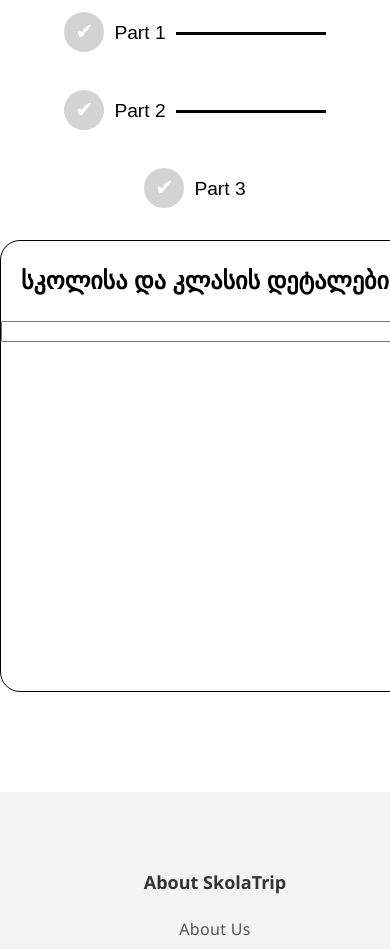
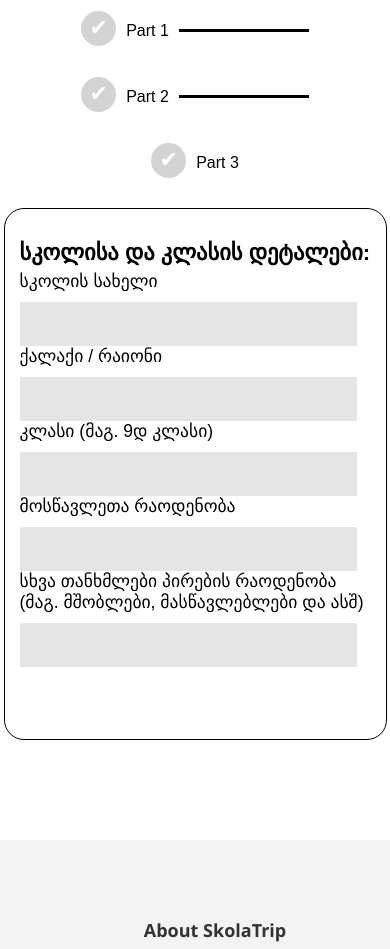
Before and after one commit to sabuka-dumbo/SkolaTrip, a Django app: page /classregister/ in a window 390 px wide; the page is wider, and only the part inside the window is pictured. Shown: the part 100-1049 px from the top of that part. Run offline with Django 5.2, Linux system fonts and the light colour scheme.

Commit message:
Aug 6, 2025, 8:31 PM

```diff
--- a/SkolaTrip/st/static/css/classregister.css
+++ b/SkolaTrip/st/static/css/classregister.css
@@ -52,20 +52,41 @@ body {
 
 .container{
     width: 500px;
-    height: 450px;
+    height: 500px;
     border: 1px solid;
     margin: auto;
     border-radius: 20px;
     margin-top: 20px;
     display: flex;
     flex-direction: column;
+    padding: 4px;
+    padding-left: 20px;
+
 }
 
 h1{
-    font-size: 1.5rem;
-    padding: 10px;
-    padding-left: 20px;
+    font-size: 1.6rem;
 }
+
+input{
+    background:#e5e5e5;
+    width: 95%;
+    height: 45px;
+    border: none;
+    margin-top: 10px;
+    font-size: 1rem;
+    outline: none;
+}
+
+label{
+    font-size: 1.1rem;
+    transform: translateY(4px);
+}
+
+form{
+    transform: translateY(-10px);
+}
+
 
 /* responsive */
 @media (max-width: 600px) {
@@ -113,3 +134,188 @@ h1{
         flex-direction: column;
     }
 }
+
+/* Responsive styling */
+@media (max-width: 600px) {
+    .container {
+        width: 90%;
+        padding: 15px;
+    }
+
+    h1 {
+        font-size: 1.4rem;
+    }
+
+    input {
+        height: 40px;
+        font-size: 0.9rem;
+    }
+
+    label {
+        font-size: 1rem;
+    }
+}
+
+@media (max-width: 900px) {
+    .container {
+        width: 90%;
+        padding: 15px;
+    }
+
+    h1 {
+        font-size: 1.4rem;
+    }
+
+    input {
+        height: 42px;
+    }
+
+    label {
+        font-size: 1.1rem;
+    }
+}
+
+/* For smaller screens like mobile */
+@media (max-width: 590px) {
+    .steps-sec {
+        flex-direction: column;
+        gap: 10px;
+    }
+
+    .step-circle {
+        width: 35px;
+        height: 35px;
+    }
+
+    .steps-div p {
+        font-size: 1rem;
+    }
+
+    .line {
+        width: 130px;
+    }
+}
+
+
+
+
+
+
+
+
+
+
+
+
+
+
+
+
+
+
+@media (max-width: 600px) {
+    .steps-sec {
+        gap: 15px;
+    }
+
+    .step-circle {
+        width: 35px;
+        height: 35px;
+    }
+
+    .steps-div p {
+        font-size: 1.1rem;
+        margin-top: 20px;
+    }
+
+    .line {
+        width: 130px;
+    }
+}
+
+@media (max-width: 900px) {
+    .steps-sec {
+        gap: 15px;
+    }
+
+    .step-circle {
+        width: 40px;
+        height: 40px;
+    }
+
+    .steps-div p {
+        font-size: 1.2rem;
+        margin-top: 22px;
+    }
+
+    .line {
+        width: 150px;
+    }
+}
+
+@media (max-width:590px){
+    .steps-sec{
+        flex-direction: column;
+    }
+}
+
+/* Responsive styling */
+@media (max-width: 600px) {
+    .container {
+        width: 90%;
+        padding: 15px;
+    }
+
+    h1 {
+        font-size: 1.4rem;
+    }
+
+    input {
+        height: 40px;
+        font-size: 0.9rem;
+    }
+
+    label {
+        font-size: 1rem;
+    }
+}
+
+@media (max-width: 900px) {
+    .container {
+        width: 90%;
+        padding: 15px;
+    }
+
+    h1 {
+        font-size: 1.4rem;
+    }
+
+    input {
+        height: 42px;
+    }
+
+    label {
+        font-size: 1.1rem;
+    }
+}
+
+/* For smaller screens like mobile */
+@media (max-width: 590px) {
+    .steps-sec {
+        flex-direction: column;
+        gap: 10px;
+    }
+
+    .step-circle {
+        width: 35px;
+        height: 35px;
+    }
+
+    .steps-div p {
+        font-size: 1rem;
+    }
+
+    .line {
+        width: 130px;
+    }
+}
--- a/SkolaTrip/st/templates/classregister.html
+++ b/SkolaTrip/st/templates/classregister.html
@@ -33,12 +33,21 @@ Register
     </div>
 </div>
 
-<form>
     <div class="container">
         <h1>სკოლისა და კლასის დეტალები:</h1>
-        <input type="text">
+        <form>
+        <label for="school">სკოლის სახელი</label>
+        <input type="text" id="school">
+        <label for="city">ქალაქი / რაიონი</label>
+        <input type="text" id="city">
+        <label for="class">კლასი (მაგ. 9დ კლასი)</label>
+        <input type="text" id="class">
+        <label for="class">მოსწავლეთა რაოდენობა</label>
+        <input type="text" id="class">
+        <label for="class">სხვა თანხმლები პირების რაოდენობა (მაგ. მშობლები, მასწავლებლები და ასშ)</label>
+        <input type="text" id="class">
+        </form>
     </div>
-</form>
 
     <script src="{% static 'js/classregister.js' %}"></script>
 {% endblock %}
```
